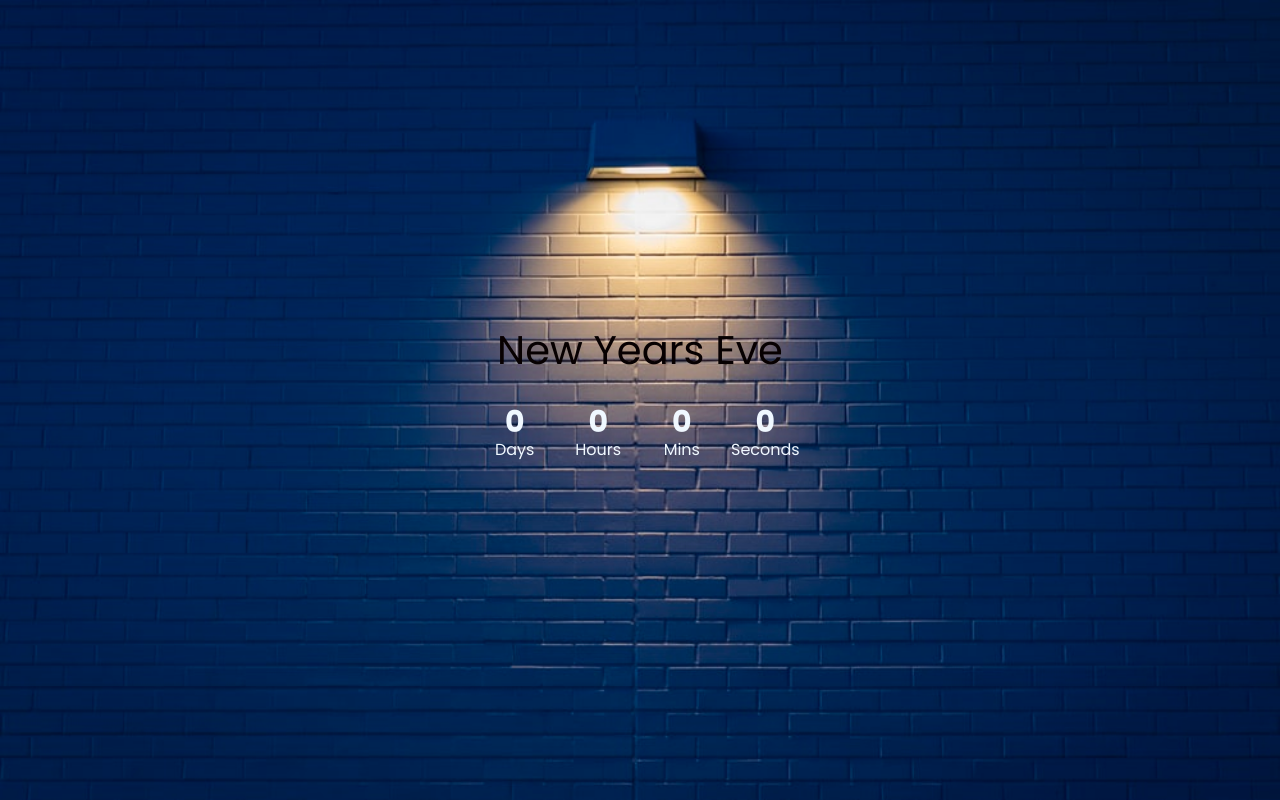
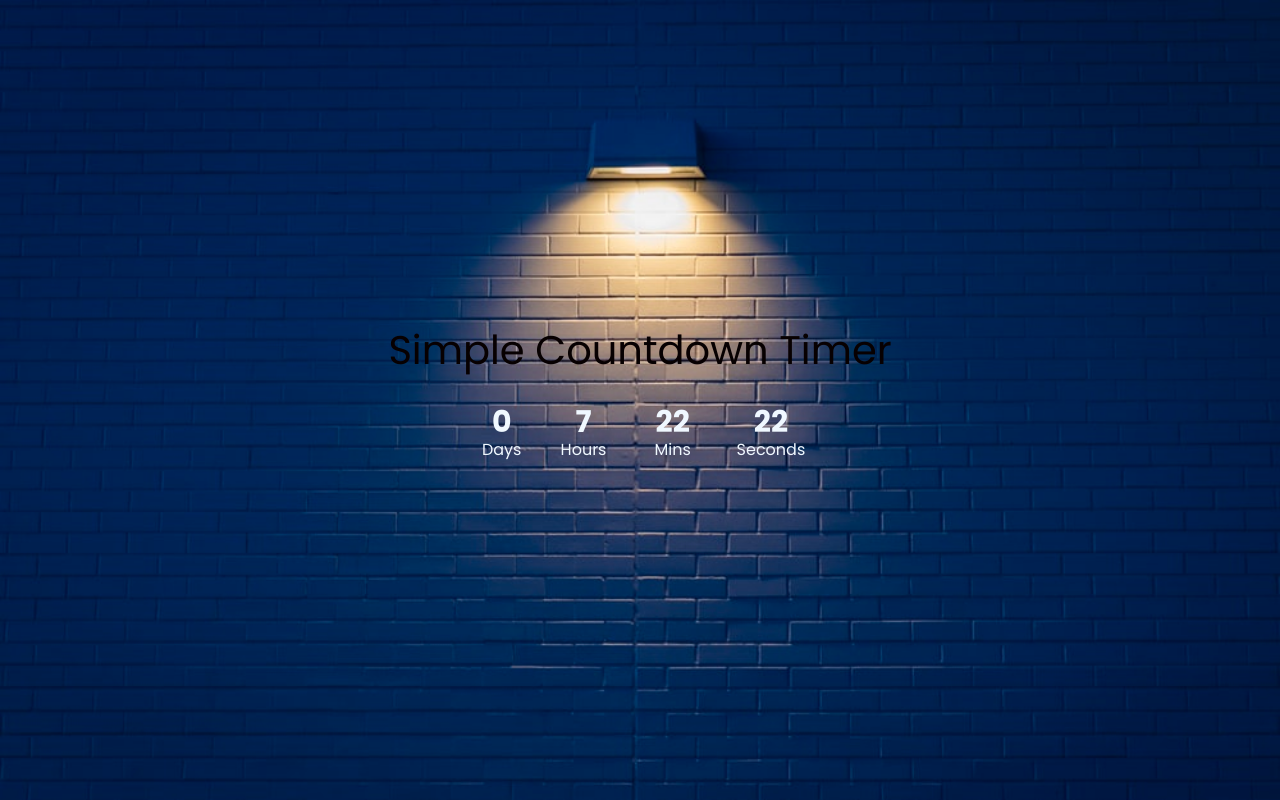
Before and after one commit to kaziriyad7/Countdown-Timer, a plain HTML site: page countdown-timer/index.html in a window 1280 px wide. Drawn offline with Linux system fonts and the light colour scheme.

Commit message:
almost complete simple countdown timer

```diff
--- a/countdown-timer/index.html
+++ b/countdown-timer/index.html
@@ -8,25 +8,25 @@
     <link rel="stylesheet" href="style.css">
 </head>
 <body>
-    <h1>New Years Eve</h1>
+    <h1>Simple Countdown Timer</h1>
 
     <div class="countdown-container">
-        <div class=" countdown-block days-c">
+        <div class=" countdown-block days-block">
             <p class="big-text" id="days">0</p>
             <span class="days">Days</span>
         </div>
 
-        <div class=" countdown-block hours-c">
+        <div class=" countdown-block hours-block">
             <p class="big-text" id="hours">0</p>
             <span class="hours">Hours</span>
         </div>
 
-        <div class=" countdown-block mins-c">
+        <div class=" countdown-block mins-block">
             <p class="big-text" id="mins">0</p>
             <span class="mins">Mins</span>
         </div>
 
-        <div class=" countdown-block seconds-c">
+        <div class=" countdown-block seconds-block">
             <p class="big-text" id="seconds">0</p>
             <span class="seconds">Seconds</span>
         </div>
@@ -34,6 +34,6 @@
 
 
 
-    <script src="script.js" defer></script>
+    <script src="script.js"></script>
 </body>
 </html>
--- a/countdown-timer/script.js
+++ b/countdown-timer/script.js
@@ -1,7 +1,32 @@
 // Simple Countdown Timer using JavaScript
-const newYears = '1 Jan 2021';
+const daysEl = document.getElementById('days');
+const hoursEl = document.getElementById("hours");
+const minsEl = document.getElementById("mins");
+const secondsEl = document.getElementById("seconds");
+
+
+const newYears = "21 december 2021";
 
 function countdown() {
     const newYearsDate = new Date(newYears);
     const currentDate = new Date();
+
+    const totalSeconds = (currentDate - newYearsDate) / 1000;
+
+    const days = Math.floor(totalSeconds / 3600 / 24);
+    const hours = Math.floor(totalSeconds / 3600) % 24;
+    const mins = Math.floor(totalSeconds / 60) % 60;
+    const seconds = Math.floor(totalSeconds) % 60;
+
+
+    daysEl.innerHTML = days;
+    hoursEl.innerHTML = hours;
+    minsEl.innerHTML = mins;
+    secondsEl.innerHTML = seconds;
+
 }
+
+//initial call
+countdown();
+
+setInterval(countdown, 1000);
--- a/countdown-timer/style.css
+++ b/countdown-timer/style.css
@@ -20,6 +20,8 @@ body {
 }
 .countdown-container {
     display: flex;
+    flex-wrap: wrap;
+    justify-content: center;
 }
 h1{
     font-weight: normal;
@@ -40,5 +42,5 @@ h1{
 }
 
 .countdown-block {
-        text-align: center;
+    text-align: center;
 }
```
